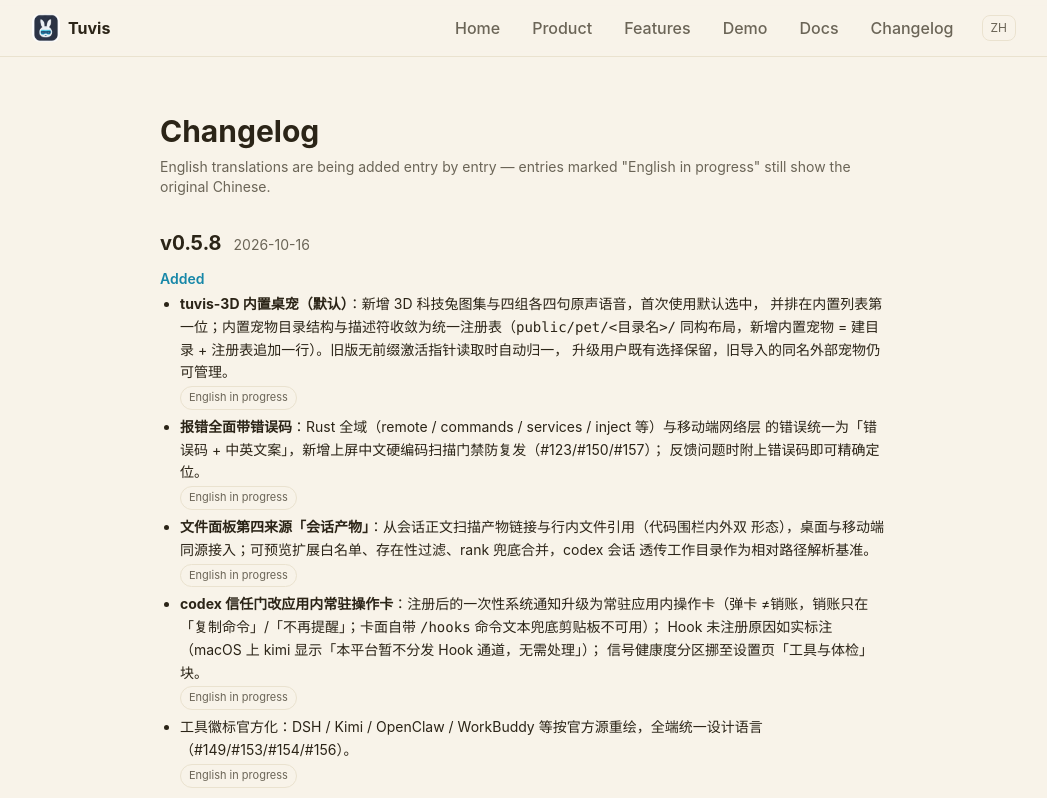
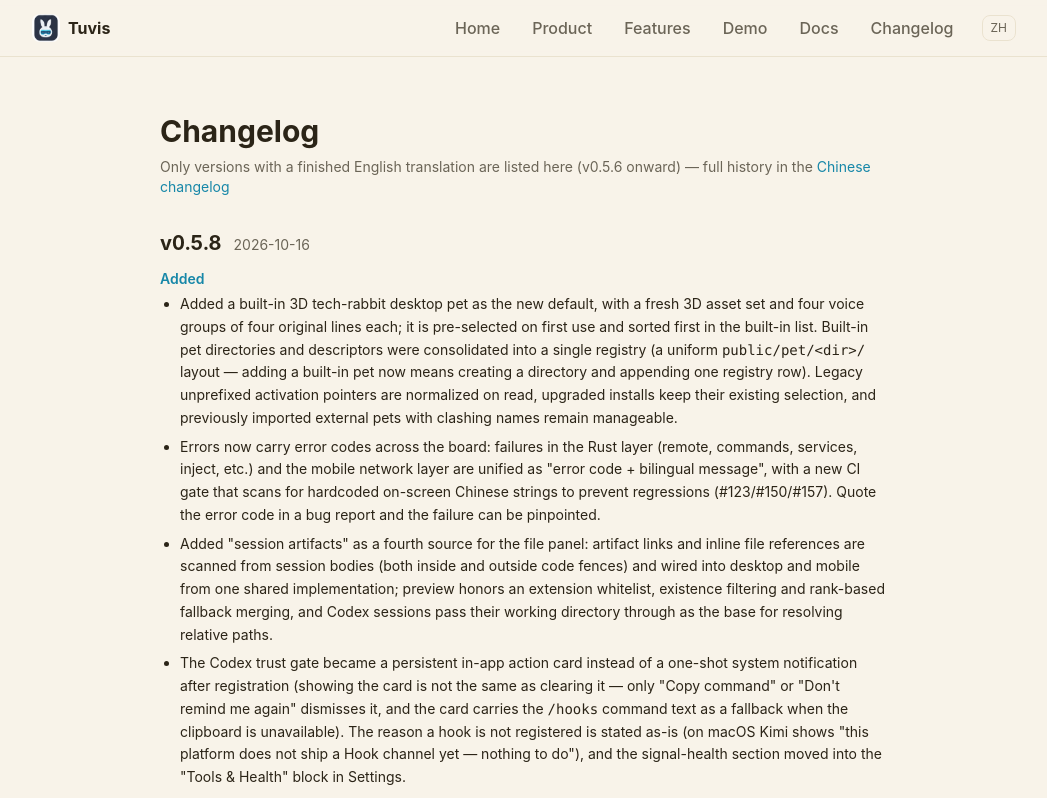
Before and after one commit to jarvislee90s-dot/tuvis-website, a React (Vite) app: page /en/changelog in a window 1280 px wide. Shown: the top 798 px of the page, without its empty margins (116-1163 px from the left). Built offline with nearby package versions, Linux system fonts and the light colour scheme.

Commit message:
feat(changelog): /zh 与 /en 各读各的产物——删跨语言回落与 English in progress 徽章；en 页说明改「仅列已译版本（v0.5.6 起）」+ /zh 入口链接（锚点取产物最老版本，不写死）；i18n 删 log.enProgress、加 log.zhLink

```diff
--- a/src/i18n/en.json
+++ b/src/i18n/en.json
@@ -268,8 +268,8 @@
   "docs.title": "User Manual",
   "docs.play": "here",
   "log.title": "Changelog",
-  "log.enNote": "English translations are being added entry by entry — entries marked \"English in progress\" still show the original Chinese.",
-  "log.enProgress": "English in progress",
+  "log.enNote": "Only versions with a finished English translation are listed here ({{from}} onward) — full history in the",
+  "log.zhLink": "Chinese changelog",
   "meta.home.title": "Tuvis — Your Desktop Multi-Agent Command Deck",
   "meta.home.desc": "See and steer every AI agent from one board — session states, remote message injection, Skill/MCP/preset management, and a usage ledger, from desktop to phone.",
   "meta.demo.title": "Interactive Demo — Tuvis",
--- a/src/i18n/zh.json
+++ b/src/i18n/zh.json
@@ -268,8 +268,8 @@
   "docs.title": "使用手册",
   "docs.play": "玩一玩",
   "log.title": "更新日志",
-  "log.enNote": "条目英文逐条补译中；标注 English in progress 的条目暂显示中文原文。",
-  "log.enProgress": "English in progress",
+  "log.enNote": "仅列出已完成英文翻译的版本（{{from}} 起）——完整历史见",
+  "log.zhLink": "中文更新日志",
   "meta.home.title": "兔维斯 Tuvis —— 你的桌面多 Agent 指挥台",
   "meta.home.desc": "兔维斯（Tuvis）：一块看板看清并掌控所有 AI Agent——会话状态、远程消息注入、Skill/MCP/预设管理、用量账本，从桌面到手机。",
   "meta.demo.title": "交互演示 —— 兔维斯 Tuvis",
--- a/src/pages/ChangelogPage.tsx
+++ b/src/pages/ChangelogPage.tsx
@@ -1,9 +1,11 @@
 import { useTranslation } from "react-i18next";
+import { Link } from "react-router";
 import { usePageMeta } from "@/utils/usePageMeta";
 import { useLang } from "@/i18n/useLang";
 import ReactMarkdown, { type Components } from "react-markdown";
 import remarkGfm from "remark-gfm";
-import data from "@/content/changelog.json";
+import zhData from "@/content/changelog.json";
+import enData from "@/content/changelog.en.json";
 
 /** 条目内 markdown 渲染（P18：CHANGELOG 条目是 markdown——加粗/链接/图片照常渲染，
  *  release note 从此可带图；图片 lazy + 圆角边框，链接安全开新窗） */
@@ -19,6 +21,27 @@
   ),
 };
 
+/** 页面内部形状：单语纯文本条目（版本/日期/分区名照搬产物原文） */
+type Release = { version: string; date: string; sections: Record<string, string[]> };
+
+function mapSections<T>(sections: Record<string, T[]>, pick: (item: T) => string): Record<string, string[]> {
+  return Object.fromEntries(Object.entries(sections).map(([sec, items]) => [sec, items.map(pick)]));
+}
+
+/** 同步产物「每文件单语」：中文产物条目键 `zh`、英文产物 `en`（scripts/split-changelog.mjs）。
+ *  这里按语言各取各的键——编译期由两份类型桩（changelog.d.json.ts / changelog.en.d.json.ts）钉住，
+ *  运行期不设跨语言回落：中英彻底分家（2026-10-17 用户裁决），缺键属数据事故，由脚本侧键集/语言
+ *  纯度闸门与 scripts/split-changelog.test.mjs 的产物门禁拦。 */
+const DATA = {
+  zh: zhData.map((rel) => ({ ...rel, sections: mapSections(rel.sections, (it) => it.zh) })),
+  en: enData.map((rel) => ({ ...rel, sections: mapSections(rel.sections, (it) => it.en) })),
+} satisfies Record<"zh" | "en", Release[]>;
+
+/** 英文页说明里的「vX.Y.Z 起」锚点 = 英文产物最老一版：随数据漂移自动跟随，不写死版本号
+ *  （未译版本以后回填时，说明随之改口） */
+const EN_OLDEST = enData[enData.length - 1]?.version;
+const EN_FROM = EN_OLDEST ? `v${EN_OLDEST}` : "";
+
 export default function ChangelogPage() {
   const { t } = useTranslation();
   // 语言走 useLang（en* → en，其余 → zh）：URL 权威、切语首帧不滞后；判定同 DocsArticlePage
@@ -27,9 +50,15 @@
   return (
     <main className="mx-auto max-w-3xl px-5 py-14">
       <h1 className="text-3xl font-bold">{t("log.title")}</h1>
-      {en && <p className="mt-2 text-sm text-inkdim">{t("log.enNote")}</p>}
+      {/* 英文页只列已译版本（未译版本不出现、不留占位），指路中文版取完整历史 */}
+      {en && (
+        <p className="mt-2 text-sm text-inkdim">
+          {t("log.enNote", { from: EN_FROM })}{" "}
+          <Link to="/zh/changelog" className="text-hud hover:underline">{t("log.zhLink")}</Link>
+        </p>
+      )}
       <div className="mt-8 space-y-10">
-        {data.map((rel) => (
+        {DATA[en ? "en" : "zh"].map((rel) => (
           <section key={rel.version}>
             <h2 className="text-xl font-bold">
               <span className="tabular-nums">v{rel.version}</span>
@@ -39,18 +68,11 @@
               <div key={sec} className="mt-3">
                 <h3 className="text-sm font-semibold text-hud">{sec}</h3>
                 <ul className="mt-1 list-disc space-y-1.5 pl-5 text-sm leading-relaxed">
-                  {items.map((it, i) => (
+                  {items.map((text, i) => (
                     <li key={i}>
                       <ReactMarkdown remarkPlugins={[remarkGfm]} components={ITEM_MD}>
-                        {en && it.en ? it.en : it.zh}
+                        {text}
                       </ReactMarkdown>
-                      {/* 诚实降级：英文页遇未译条目回落中文原文，并逐条标注（不静默冒充英文）。
-                          徽章独占一行（条目正文经 ITEM_MD 渲染为 block），mt-0.5 给呼吸感 */}
-                      {en && !it.en && (
-                        <span className="mt-0.5 inline-block rounded-full border border-line px-2 py-0.5 text-[11px] text-inkdim">
-                          {t("log.enProgress")}
-                        </span>
-                      )}
                     </li>
                   ))}
                 </ul>
```
